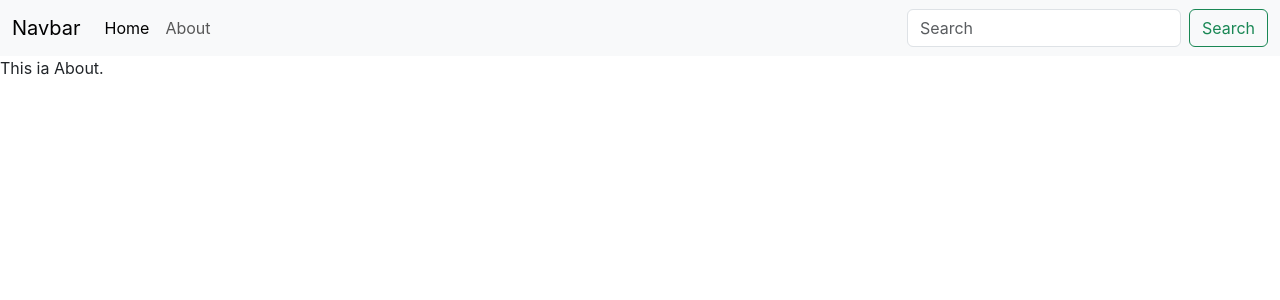
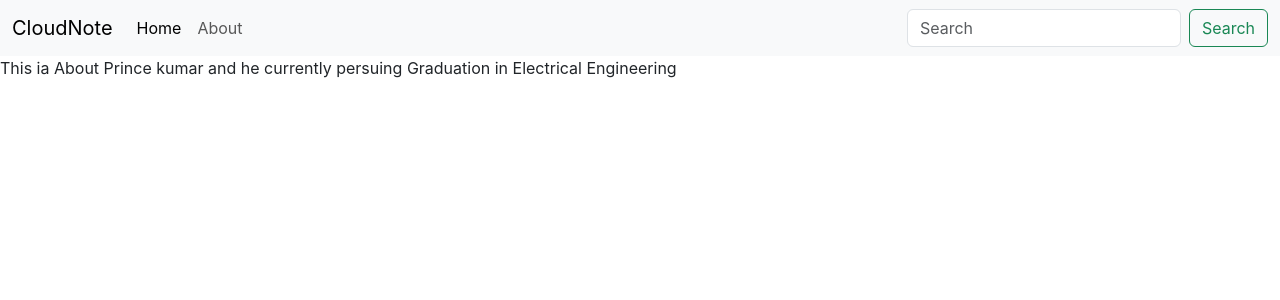
Before and after one commit to prins-kraj/CloudNote, a React (Create React App) app: page /About in a window 1280 px wide. Shown: the top 300 px of the page. Built offline with nearby package versions, Linux system fonts and the light colour scheme.

Commit message:
cotext created

```diff
--- a/src/App.js
+++ b/src/App.js
@@ -7,10 +7,12 @@ import {
   Routes,
   Route
 } from "react-router-dom";
+import NoteState from './context/notes/NoteState';
 
 function App() {
   return (
     <>
+      <NoteState>
         <Router>
           <Navbar/>
           <Routes>
@@ -18,6 +20,7 @@ function App() {
             <Route exact path="/About" element={<About/>}/>
           </Routes>
         </Router>
+      </NoteState>
     </>
   );
 }
--- a/src/components/About.js
+++ b/src/components/About.js
@@ -1,11 +1,16 @@
-import React from 'react'
-
+import React, {useContext, useEffect} from 'react'
+import noteContext from '../context/notes/noteContext'
 
 
 const About = () => {
+  const a = useContext(noteContext)
+  useEffect(()=>{
+    a.update();
+    // eslint-disable-next-line
+  }, [])
   return (
     <div>
-      This ia About.
+      This ia About {a.state.name} and he currently persuing {a.state.class}
     </div>
   )
 }
--- a/src/components/Navbar.js
+++ b/src/components/Navbar.js
@@ -6,7 +6,7 @@ const Navbar = () => {
   return (
     <nav className="navbar navbar-expand-lg bg-body-tertiary">
       <div className="container-fluid">
-        <Link className="navbar-brand" to="/">Navbar</Link>
+        <Link className="navbar-brand" to="/">CloudNote</Link>
         <button className="navbar-toggler" type="button" data-bs-toggle="collapse" data-bs-target="\navbarSupportedContent" aria-controls="navbarSupportedContent" aria-expanded="false" aria-label="Toggle navigation">
           <span className="navbar-toggler-icon"></span>
         </button>
--- /dev/null
+++ b/src/context/notes/NoteState.js
@@ -0,0 +1,25 @@
+import { useState } from 'react'
+import NoteContext from './noteContext'
+
+const NoteState = (props)=>{
+    const s1 = {
+        "name": "Prince",
+        "class": "Graduation"
+    }
+    const [state, setState] = useState(s1);
+    const update = ()=> {
+        setTimeout(()=>{
+            setState({
+                "name": "Prince kumar",
+                "class": "Graduation in Electrical Engineering"
+            })
+        }, 1000);
+    }
+    return (
+        <NoteContext.Provider value={{state, update}}>
+            {props.children}
+        </NoteContext.Provider>
+    )
+}
+
+export default NoteState;
--- /dev/null
+++ b/src/context/notes/noteContext.js
@@ -0,0 +1,5 @@
+import {createContext} from 'react';
+
+const noteContext = createContext();
+
+export default noteContext;
```
Lines whose indentation alone changed are shown as unchanged.
